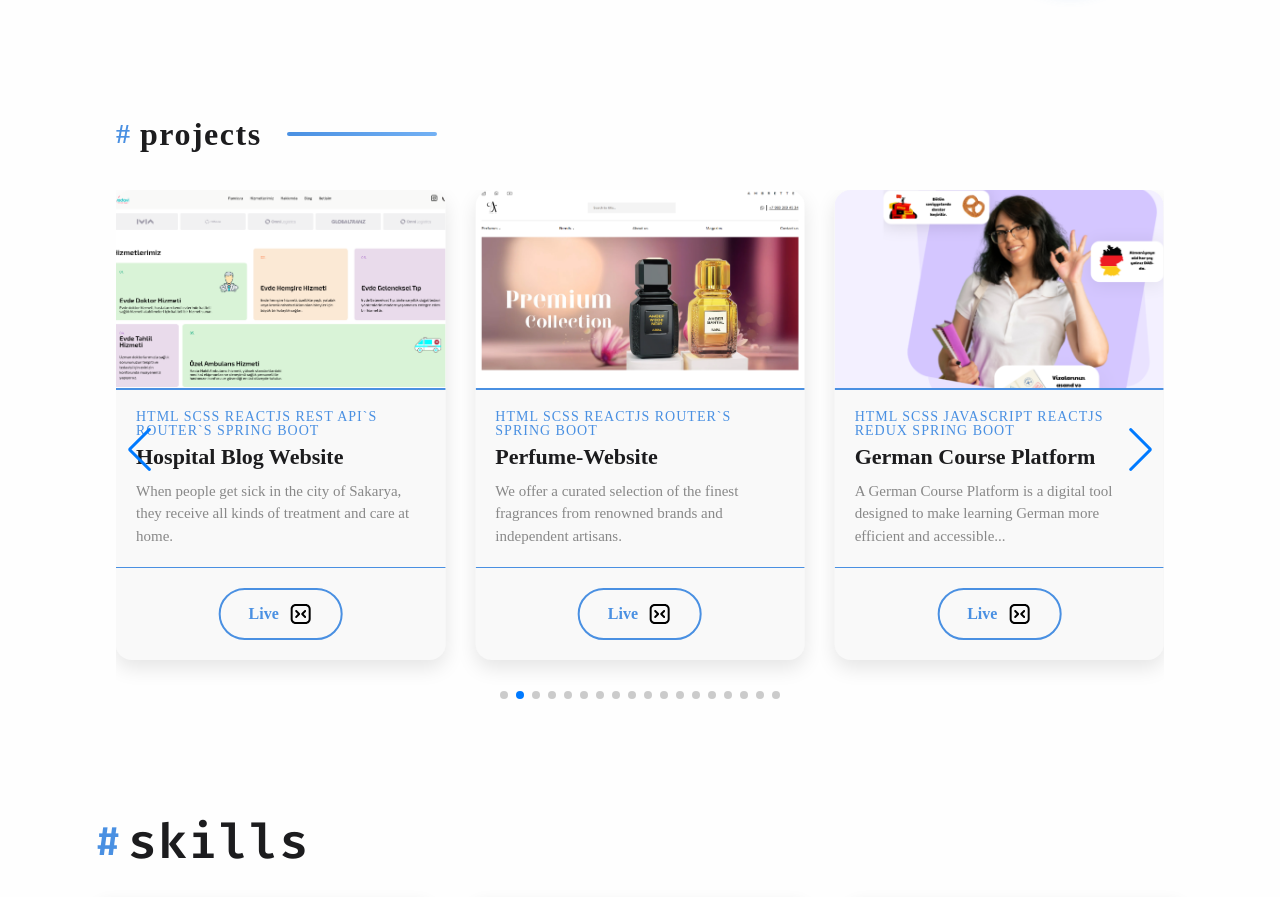
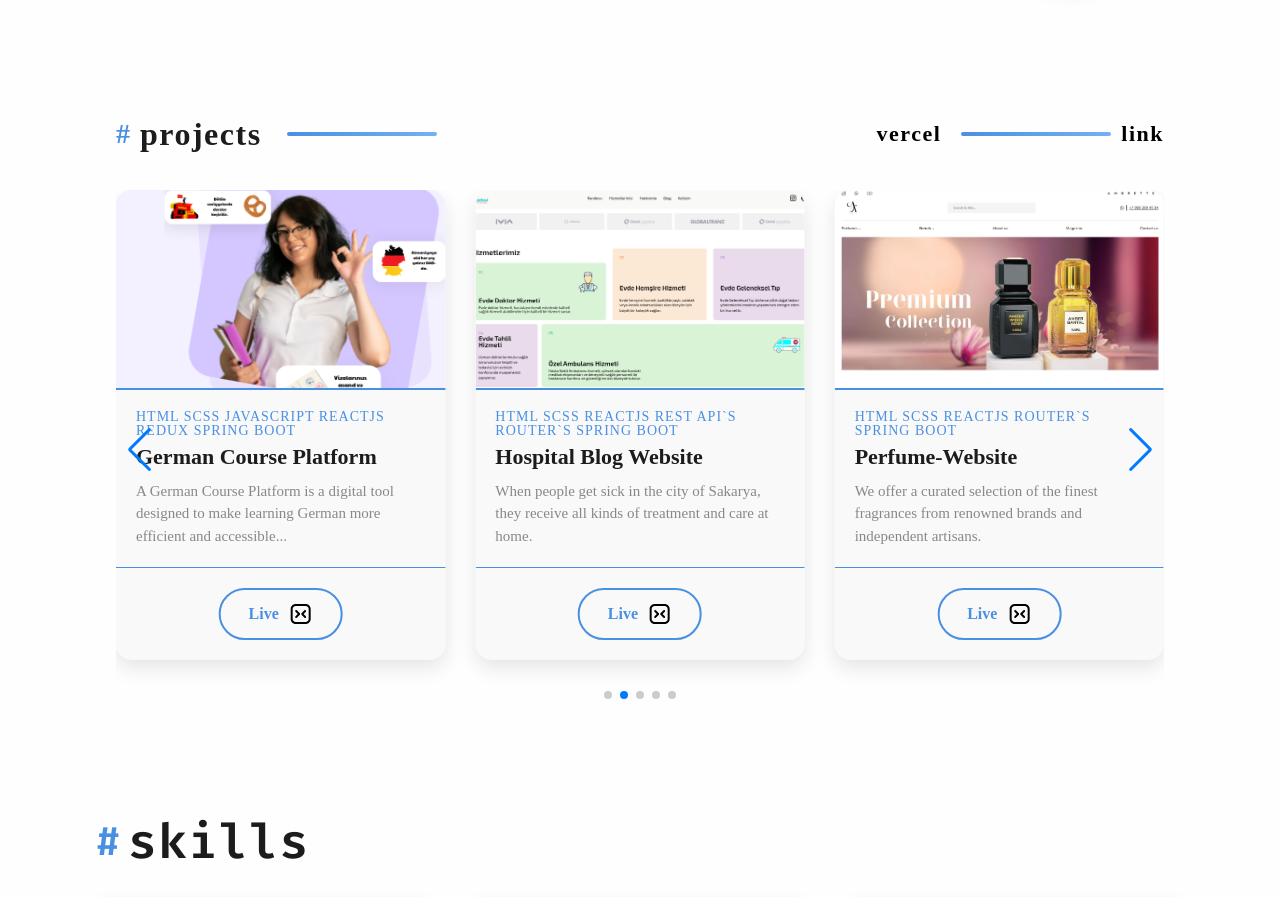
Before and after one commit to BlackM1rr0R/myportfolio, a React (Create React App) app: page / in a window 1280 px wide. Shown: the part 509-1406 px from the top of the page. Built offline with nearby package versions, Linux system fonts and the light colour scheme; grey boxes are pictures that could not be loaded.

Commit message:
ADD  vercel link

```diff
--- a/src/components/projects/index.jsx
+++ b/src/components/projects/index.jsx
@@ -12,12 +12,20 @@ import "swiper/css/pagination";
 
 const cardVariants = {
   hidden: { opacity: 0, y: 40, scale: 0.95 },
-  visible: { opacity: 1, y: 0, scale: 1, transition: { duration: 0.6, ease: "easeOut" } },
+  visible: {
+    opacity: 1,
+    y: 0,
+    scale: 1,
+    transition: { duration: 0.6, ease: "easeOut" },
+  },
 };
 
 const Projects = ({ data, darkMode, translations }) => {
   return (
-    <section id="projects" className={darkMode ? styles.background : styles.whitebackground}>
+    <section
+      id="projects"
+      className={darkMode ? styles.background : styles.whitebackground}
+    >
       <Wrapper>
         <div className={styles.control}>
           <div className={styles.headertexts}>
@@ -26,8 +34,19 @@ const Projects = ({ data, darkMode, translations }) => {
                 <p>#</p>
                 <h2>{translations.projects}</h2>
               </div>
-              <div className={styles.line}><hr /></div>
+              <div className={styles.line}>
+                <hr />
+              </div>
             </div>
+            <Link target="_blank" to="https://vercel.com/7u4bgrs-projects"  className={styles.div2}>
+              <div className={styles.texts1}>
+                <h2>vercel</h2>
+                <div className={styles.line}>
+                  <hr />
+                </div>
+                <h2>link</h2>
+              </div>
+            </Link >
           </div>
 
           <Swiper
@@ -56,7 +75,7 @@ const Projects = ({ data, darkMode, translations }) => {
                 >
                   <div className={styles.imageWrapper}>
                     <img
-                     src={item.photo}
+                      src={item.photo}
                       className={`swiper-lazy ${styles.img}`}
                       alt={item.name}
                     />
@@ -68,7 +87,11 @@ const Projects = ({ data, darkMode, translations }) => {
                     <p className={styles.projectOverview}>{item.overview}</p>
                   </div>
                   <div className={styles.liveLink}>
-                    <Link target="_blank" to={item.link} rel="noopener noreferrer">
+                    <Link
+                      target="_blank"
+                      to={item.link}
+                      rel="noopener noreferrer"
+                    >
                       {translations.map} <LiveIcon />
                     </Link>
                   </div>
--- a/src/components/projects/index.module.css
+++ b/src/components/projects/index.module.css
@@ -78,6 +78,33 @@
   font-size: 32px;
   font-weight: 700;
   letter-spacing: 1.5px;
+}
+
+.div2 {
+  display: flex;
+  align-items: center;
+  gap: 15px;
+  text-decoration: none;
+}
+
+.texts1 {
+  display: flex;
+  flex-direction: row;
+  align-items: center;
+  gap: 10px;
+}
+
+.texts p {
+  color: var(--color-primary);
+  font-size: 28px;
+  font-weight: 600;
+}
+
+.texts1 h2 {
+  font-size: 22px;
+  font-weight: 700;
+  letter-spacing: 1.5px;
+  color: black;
 }
 
 .line hr {
--- a/src/components/projects/index.module.scss
+++ b/src/components/projects/index.module.scss
@@ -77,6 +77,32 @@
   font-size: 32px;
   font-weight: 700;
   letter-spacing: 1.5px;
+}
+.div2 {
+  display: flex;
+  align-items: center;
+  gap: 15px;
+  text-decoration: none;
+}
+
+.texts1 {
+  display: flex;
+  flex-direction: row;
+  align-items: center;
+  gap: 10px;
+}
+
+.texts p {
+  color: var(--color-primary);
+  font-size: 28px;
+  font-weight: 600;
+}
+
+.texts1 h2 {
+  font-size: 22px;
+  font-weight: 700;
+  letter-spacing: 1.5px;
+  color: black;
 }
 
 .line hr {
--- a/src/pages/home/index.jsx
+++ b/src/pages/home/index.jsx
@@ -9,27 +9,17 @@ import Language from "../../components/language";
 import Skalioz from "../../assets/images/skalioz.png";
 import InterViewer from '../../assets/images/d1.png';
 import Fatima from '../../assets/images/fatima.png'
-import NoteBackground from "../../assets/images/notebackground.avif";
-import Movies from '../../assets/images/movies.png'
-import Khuran from "../../assets/images/khuranbackground.jpg";
-import TicTac from "../../assets/images/tictactoebackground.jpg";
-import RSP from "../../assets/images/rockbackground.jpg";
-import Sakarya from "../../assets/images/emergency.jpg";
-import ChinaGames from "../../assets/images/chinagames.png";
-import NewsTR from "../../assets/images/newstrbackground.jpg";
+
 import Maglos from "../../assets/images/financebackground.jpg";
-import Payments from "../../assets/images/paymentbackground.jpg";
-import FootBall from "../../assets/images/footballbackground.jpg";
-import JS1 from "../../assets/images/js2.jpeg";
-import Bitcoin from "../../assets/images/bitcoinbackground.jpg";
+
 import Booking from "../../assets/images/booking3.png";
-import NextCalcPP from "../../assets/images/calcphoto.jpg";
+
 import Perfume from '../../assets/images/perfume.png';
 import styles from "./index.module.css";
 import Wrapper from "../../components/UI/wrapper";
 import translations from "./text.json";
 import { changeLanguage, toggleDarkMode } from "../../redux/actions";
-import FormDom from '../../assets/images/formdom1.png'
+import FormDom from '../../assets/images/formdom.png'
 const Home = () => {
   const language = useSelector((state) => state.language);
   const dark = useSelector((state) => state.darkMode);
@@ -43,6 +33,13 @@ const Home = () => {
       overview:
         "Here, you can freely share your thoughts and participate in discussions by posting anonymously.",
       link: "https://formdom.pro/",
+    },
+    {
+      photo: InterViewer,
+      skills: "HTML SCSS JavaScript REACTJS Redux Spring Boot",
+      name: "German Course Platform",
+      link: "https://deutscheakademiebaku.az/",
+      overview: translations[language].interview,
     },
     {
       photo: Skalioz,
@@ -60,58 +57,12 @@ const Home = () => {
       overview: translations[language].booking,
     },
     {
-      photo: InterViewer,
-      skills: "HTML SCSS JavaScript REACTJS Redux Spring Boot",
-      name: "German Course Platform",
-      link: "https://deutscheakademiebaku.az/",
-      overview: translations[language].interview,
-    },
-    {
       photo: `${Fatima}`,
       skills: "HTML SCSS JavaScript REACTJS REDUX BACKEND",
       name: "UI/UX Blog Website",
       link: "https://fatimastudioweb.vercel.app/",
       overview:
         "UI/UX designer passionate about creating seamless digital experiences that connect people with technology."
-    },
-    {
-      photo: `${Movies}`,
-      skills: "HTML SCSS REACTJS REST API`s Router`s",
-      name: "Movies-baku",
-      overview: `${translations[language].moviesbaku}`,
-      link: "https://movies-baku.vercel.app/",
-    },
-    {
-      photo: `${Payments}`,
-      skills: "HTML SCSS JavaScript REACTJS TAILWIND CSS",
-      name: "Payment Method Mobile App",
-      link: "https://mypaymentmethod.vercel.app/",
-      overview:
-        "A payment method is a way or mechanism used to transfer money or value from one party to another in exchange..",
-    },
-    {
-      photo: `${NextCalcPP}`,
-      skills: "HTML SCSS NextJS Responsive",
-      name: "Calculator with NextJS",
-      link: "https://calcwithnext.vercel.app/",
-      overview:
-        " These are simple calculators used for arithmetic operations like and only with JS ",
-    },
-    {
-      photo: `${NoteBackground}`,
-      skills: "HTML SCSS REACTJS Responsive",
-      name: "Notes App Website",
-      link: "https://noteappdev.vercel.app/",
-      overview:
-        " A note-taking app is like a digital extension of your memory, a virtual notebook that.. ",
-    },
-    {
-      photo: `${Bitcoin}`,
-      skills: "HTML SCSS REACTJS REST API`s Router`s",
-      name: "Crypto-Exchange Website",
-      link: "https://crypto-api.vercel.app/",
-      overview:
-        " These platforms play a crucial role in the cryptocurrency ecosystem, providing users with a marketplace where.. ",
     },
     {
       photo: `${Booking}`,
@@ -121,71 +72,7 @@ const Home = () => {
       overview:
         "  Booking and reservation refer to the process of securing a spot or arrangement for a service, accommodation.. ",
     },
-    {
-      photo: `${JS1}`,
-      skills: "HTML JavaScript",
-      name: "JavaScript-Lektionen",
-      link: "https://github.com/7u4bgr/jsagain",
-      overview:
-        "JavaScript is a high-level, versatile programming language primarily known for its use in web development..",
-    },
-    {
-      photo: `${TicTac}`,
-      skills: "HTML SCSS JavaScript REACTJS",
-      name: "TicTacToe",
-      link: "https://tictakgame.vercel.app",
-      overview:
-        "Tic-tac-toe is a classic game played on a 3x3 grid. Two players take turns marking an empty cell with their..",
-    },
-    {
-      photo: `${Khuran}`,
-      skills: "HTML SCSS REACTJS REST API`s Router`s",
-      name: "Khuran Website",
-      overview:
-        "Provides information about the Quranic text, translations, interpretations (Tafsirs), and audio recitation.",
-      link: "https://khuran.vercel.app/",
-    },
-    {
-      photo: `${FootBall}`,
-      skills: "HTML SCSS JavaScript REACTJS TAILWIND CSS",
-      name: "Football Mobile App",
-      link: "https://football-baku.vercel.app/",
-      overview:
-        "Are you a passionate football fan? Look no further – our Football App is your go-to..",
-    },
-    {
-      photo: `${RSP}`,
-      skills: "HTML SCSS JavaScript REACTJS",
-      name: "Rock Scissors Paper",
-      link: "https://rockpaperscissorsgames.vercel.app/",
-      overview:
-        "Rock-paper-scissors is a simple hand game usually played between two people, where each player simultaneously..",
-    },
-    {
-      photo: `${Sakarya}`,
-      skills: "HTML SCSS JavaScript REACTJS Responsive",
-      name: "Sakarya Evde Sağlık Hizmeti",
-      link: "https://sakaryaevdesaglik.vercel.app/",
-      overview:
-        "When people get sick in the city of Sakarya, they receive all kinds of treatment and care at home.",
-    },
 
-    {
-      photo: `${ChinaGames}`,
-      skills: "HTML SCSS JavaScript Responsive",
-      name: "China Games",
-      link: "https://chinagames.vercel.app/",
-      overview:
-        "JavaScript games have gained immense popularity due to the language's versatility and its ability to inter..",
-    },
-    {
-      photo: `${NewsTR}`,
-      skills: "HTML SCSS JavaScript ReactJS API`s",
-      name: "NewsTR",
-      link: "https://news-tr.vercel.app/",
-      overview:
-        "News information serves as a cornerstone of informed societies, providing citizens..",
-    },
     {
       photo: `${Maglos}`,
       skills: "HTML SCSS JavaScript ReactJS API`s",
--- a/src/routes.js
+++ b/src/routes.js
@@ -1,7 +1,7 @@
 import About from "./pages/about";
 import Home from "./pages/home";
 import NotFound from "./pages/notFound";
-import ViewProjects from "./pages/viewprojects";
+
 const routeItem = (id, title, path, component) => {
   return {
     id,
@@ -15,7 +15,7 @@ const routes = {
   home: routeItem(1, 'home', "/", Home),
   about: routeItem(2, 'about', "/about", About),
   notFound: routeItem(3, 'notFound', "*", NotFound),
-  viewprojects:routeItem(4,'viewprojects',"allprojects",ViewProjects)
+
 };
 
 const routeArr = Object.values(routes);
```
Also changed, not shown: 1 other file (tests, documents, lock files or other folders).
